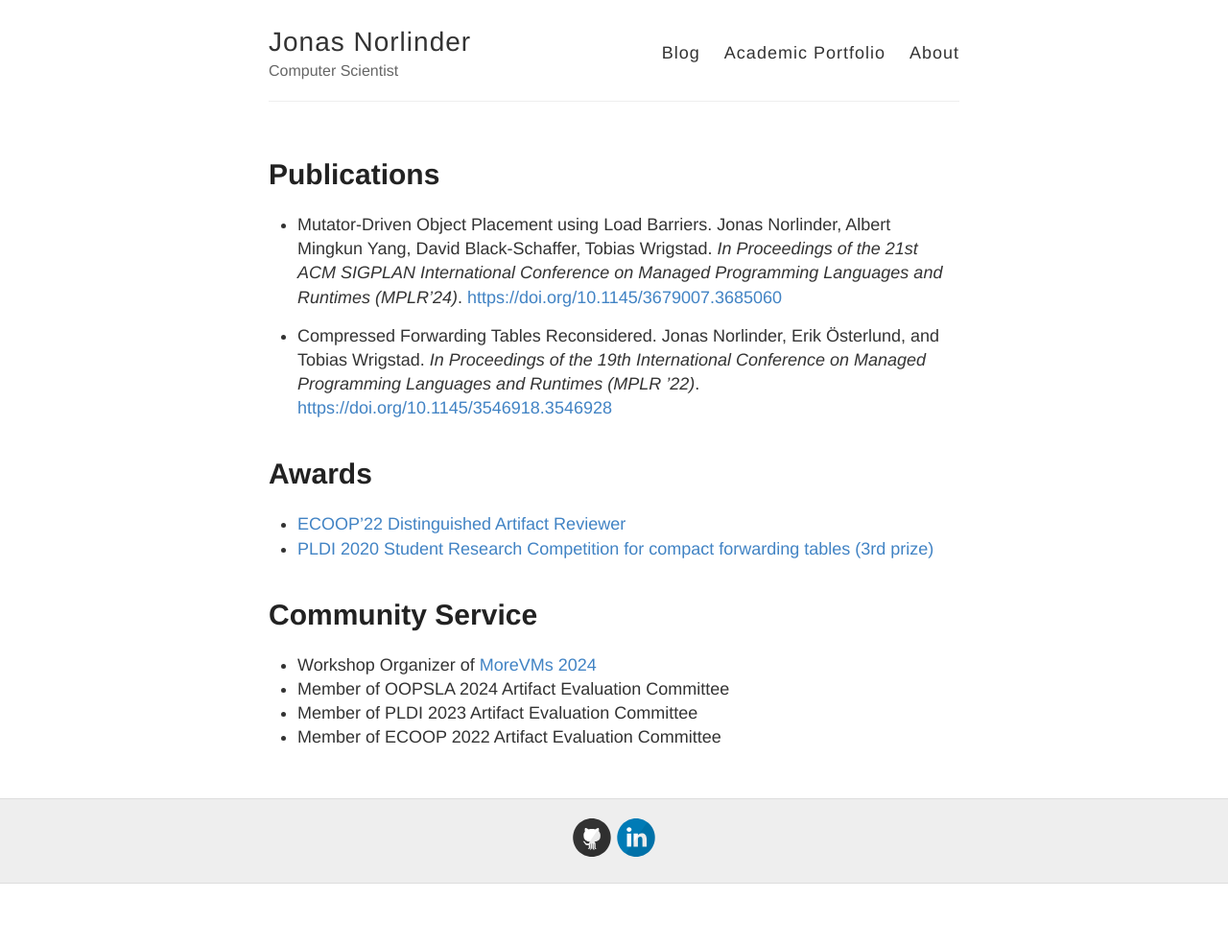
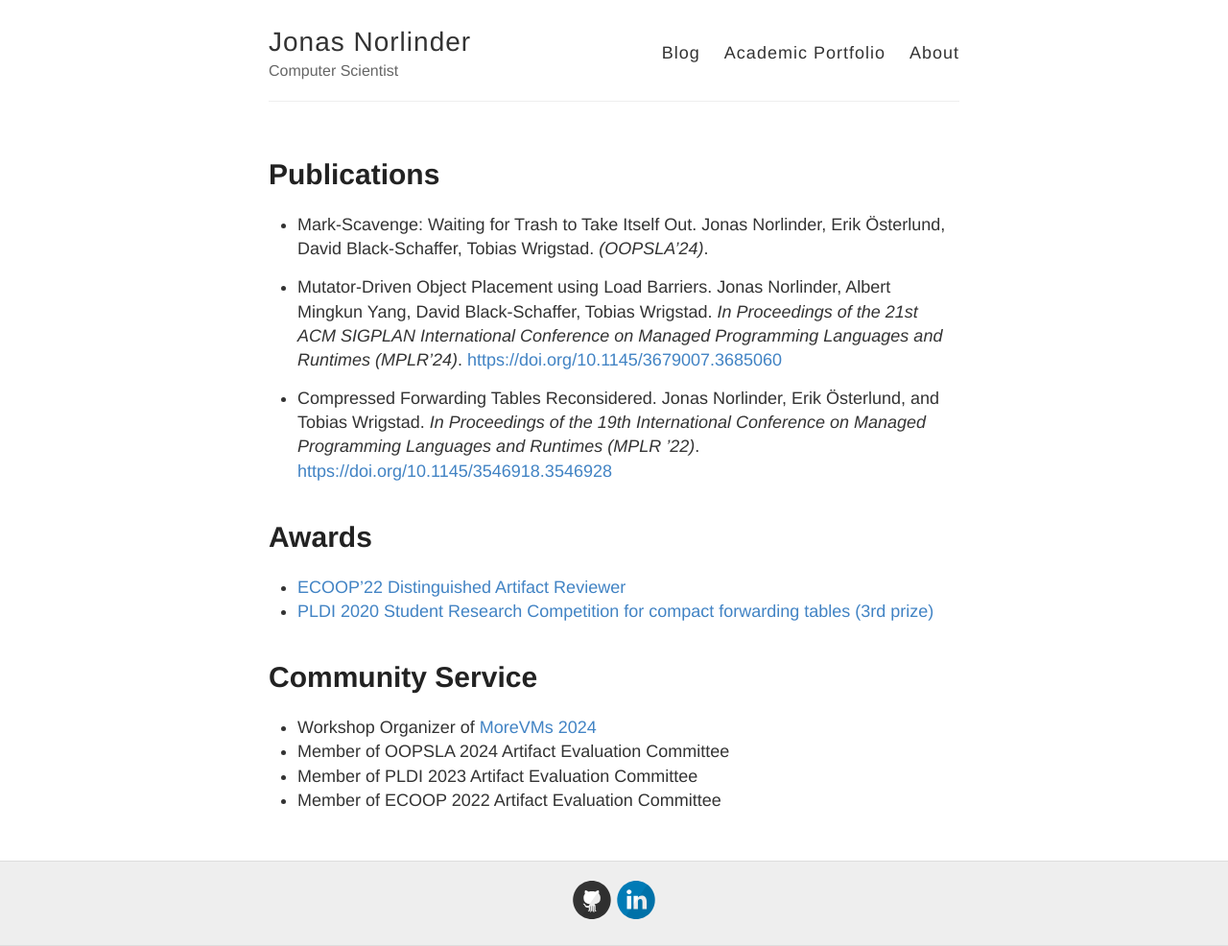
Before and after one commit to JonasNorlinder/jonasnorlinder.github.io, a Jekyll site: the page built from academia.md, in a window 1280 px wide. Shown: the whole page at 96% size. Built offline with Jekyll 4.4.1, drawn with Linux system fonts in a browser that asks for light colours; before the commit the page ends 921 px from its top, so only the background shows below that.

Commit message:
Add Mark-Scavenge

```diff
--- a/academia.md
+++ b/academia.md
@@ -4,6 +4,8 @@ layout: post-no-title
 permalink: /academic-portfolio/
 ---
 # Publications
+
+* Mark-Scavenge: Waiting for Trash to Take Itself Out. Jonas Norlinder, Erik Österlund, David Black-Schaffer, Tobias Wrigstad. _(OOPSLA’24)_.
 
 * Mutator-Driven Object Placement using Load Barriers. Jonas Norlinder, Albert Mingkun Yang, David Black-Schaffer, Tobias Wrigstad. _In Proceedings of the 21st ACM SIGPLAN International Conference on Managed Programming Languages and Runtimes (MPLR’24)_.
 [https://doi.org/10.1145/3679007.3685060](https://doi.org/10.1145/3679007.3685060)
```
